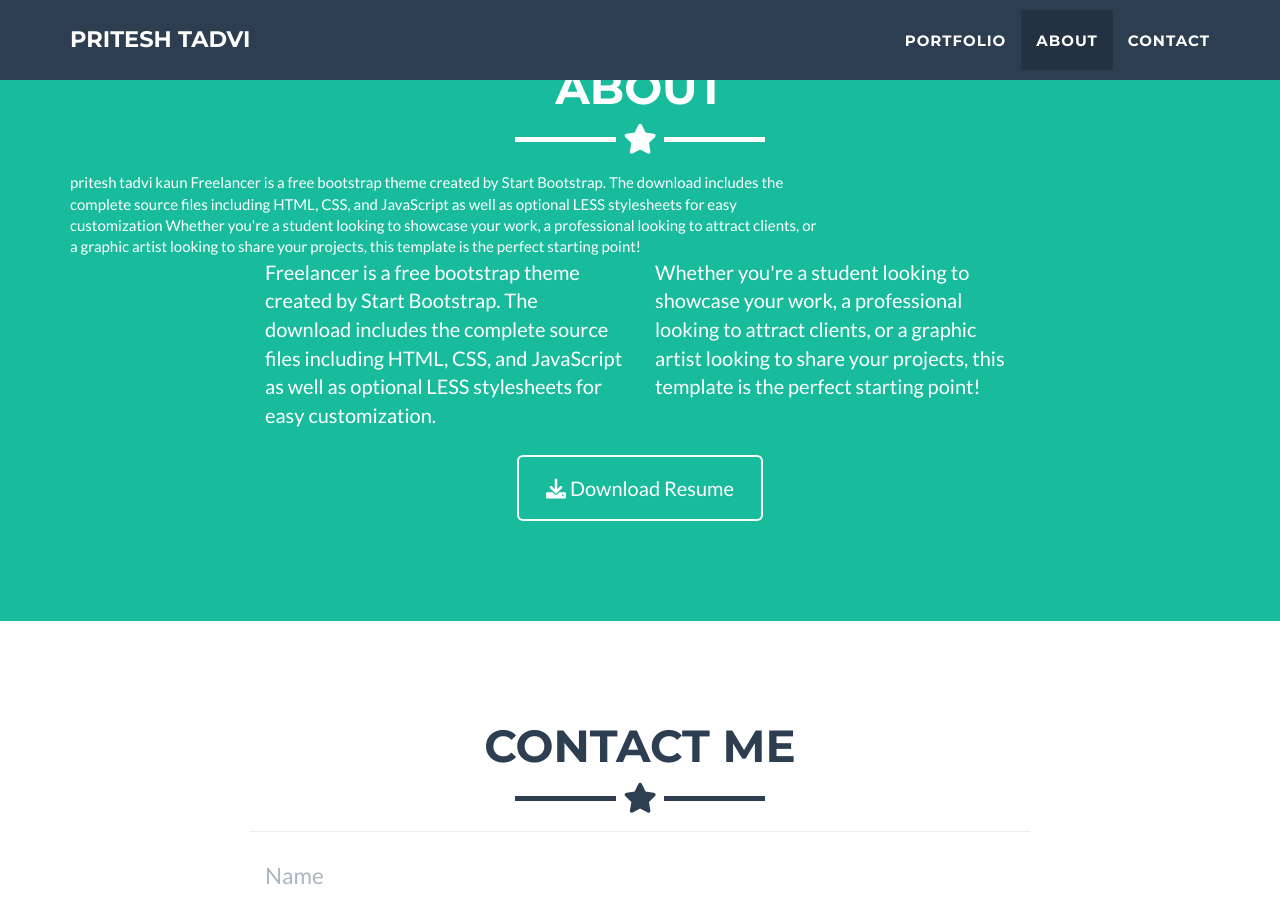
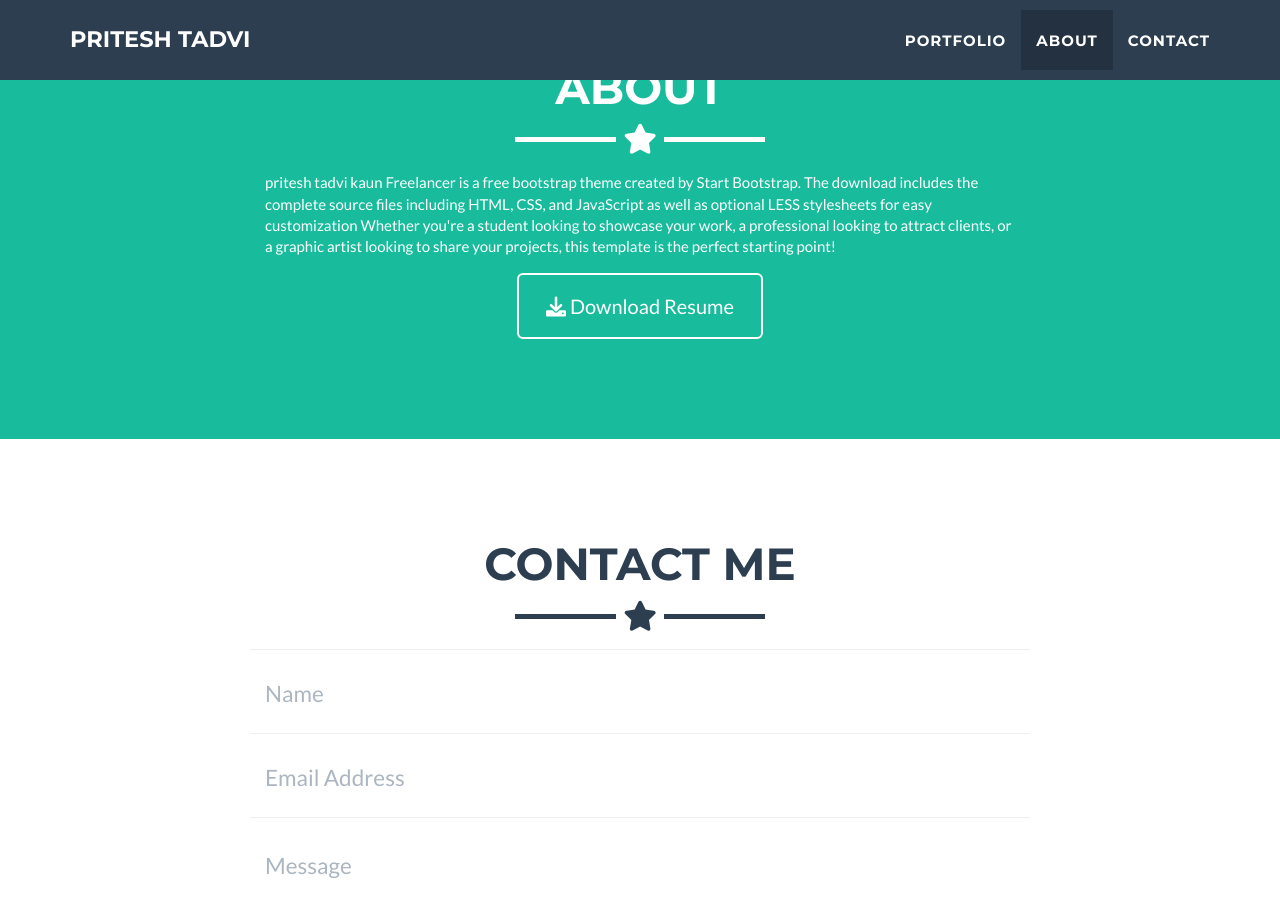
Before and after one commit to jeromelachaud/freelancer-theme, a Jekyll site: the page built from _posts/2014-07-18-project-1.markdown, in a window 1280 px wide and 900 px high, scrolled down 1709 px. Built offline with Jekyll 4.4.1, drawn with Linux system fonts in a browser that asks for light colours.

Commit message:
Update about.html again checking col-lg-8

```diff
--- a/_includes/about.html
+++ b/_includes/about.html
@@ -8,13 +8,13 @@
       </div>
     </div>
     <div class="row">
-      <div class="col-lg-8">
+      <div class="col-lg-8 col-lg-offset-2">
         pritesh tadvi kaun Freelancer is a free bootstrap theme created by Start Bootstrap. The download includes the complete
           source files including HTML, CSS, and JavaScript as well as optional LESS stylesheets for easy
           customization Whether you're a student looking to showcase your work, a professional looking to attract clients, or
           a graphic artist looking to share your projects, this template is the perfect starting point!
       </div>
-      <div class="col-lg-4 col-lg-offset-2">
+<!--       <div class="col-lg-4 col-lg-offset-2">
         <p>Freelancer is a free bootstrap theme created by Start Bootstrap. The download includes the complete
           source files including HTML, CSS, and JavaScript as well as optional LESS stylesheets for easy
           customization.</p>
@@ -22,7 +22,7 @@
       <div class="col-lg-4">
         <p>Whether you're a student looking to showcase your work, a professional looking to attract clients, or
           a graphic artist looking to share your projects, this template is the perfect starting point! </p>
-      </div>
+      </div> -->
       <div class="col-lg-8 col-lg-offset-2 text-center">
         <a href="https://green-illa-81.tiiny.site" class="btn btn-lg btn-outline">
           <i class="fa fa-download"></i> Download Resume
```
